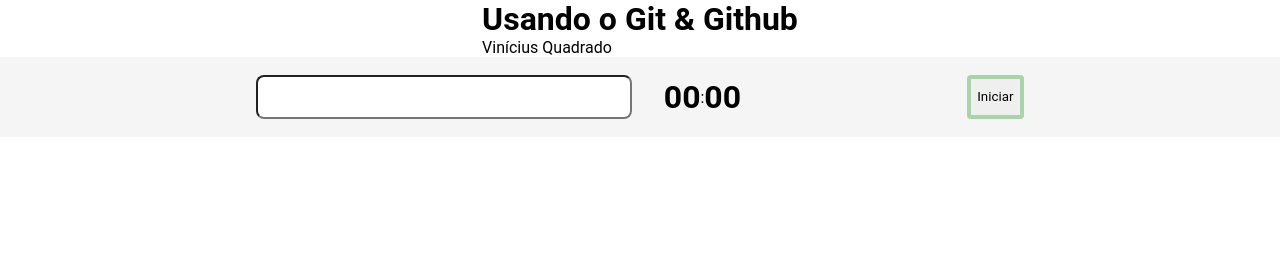
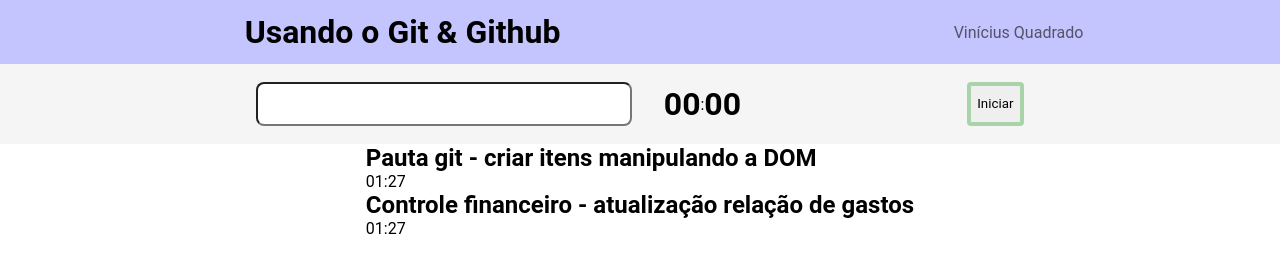
Before and after one commit to viniciuSquare/Timer_de_atividades, a plain HTML site: page index.html in a window 1280 px wide. Drawn offline with Linux system fonts and the light colour scheme.

Commit message:
Estrutura e estilização da listagem de atividades concluídas

```diff
--- a/index.html
+++ b/index.html
@@ -31,6 +31,14 @@
   </div>
   <div id="content">
     <!-- CONTEÚDO SERÁ INSERIDO AQUI -->
+    <div class="task-item">
+      <h2 class="task-title">Pauta git - criar itens manipulando a DOM</h2>
+      <p class="task-time">01:27</p>
+    </div>
+    <div class="task-item">
+      <h2 class="task-title">Controle financeiro - atualização relação de gastos</h2>
+      <p class="task-time">01:27</p>
+    </div>
   </div>
 </body>
 </html>
--- a/style.css
+++ b/style.css
@@ -16,6 +16,30 @@ body {
 .head {
   display: flex;
 
+}
+
+.full-w {
+  width: 100%;
+  background: rgb(196, 196, 255);
+  display: flex;
+  align-items: center;
+  justify-content: space-around;
+  height: 8vh;
+
+}
+
+.full-w p{
+  color: rgba(26, 25, 25, 0.658);
+}
+
+#title {
+  padding-left: 3rem;
+  align-self: center;
+}
+
+img, svg {
+  max-height: 2rem;
+  margin-right: 1rem;
 }
 
 .container {
```
